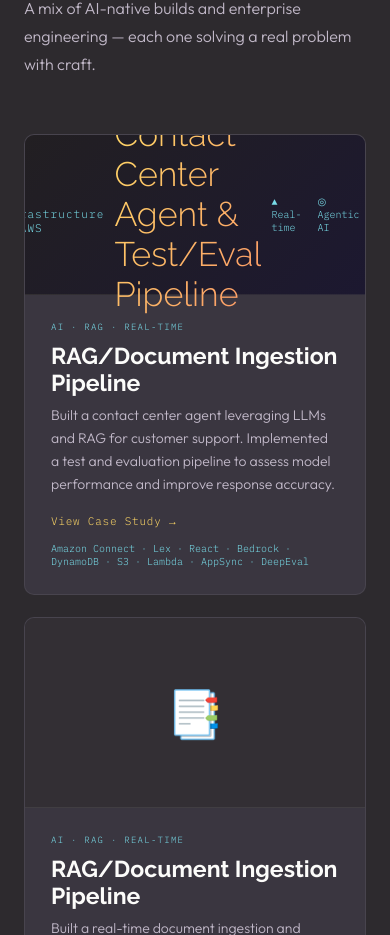
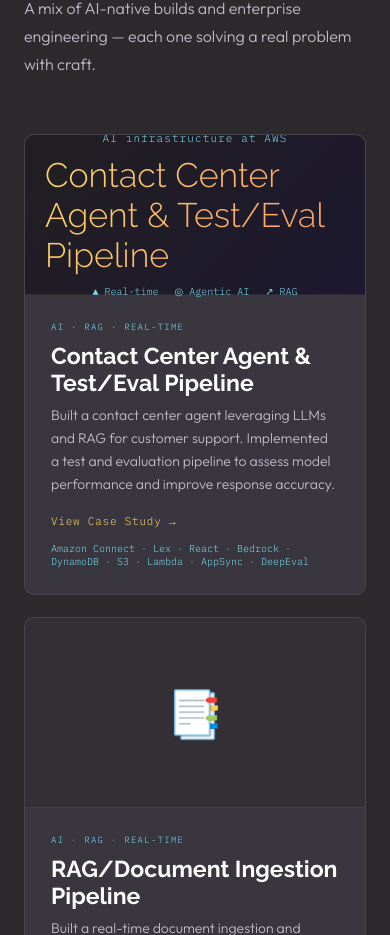
Before and after one commit to MikeLegemah5799/mleg-nextjs, a Next.js app: page / in a window 390 px wide. Shown: the part 3475-4410 px from the top of the page. Built offline with nearby package versions, Linux system fonts and the light colour scheme.

Commit message:
styling fix

```diff
--- a/app/page.tsx
+++ b/app/page.tsx
@@ -226,7 +226,7 @@ export default function Home() {
               </div>
               <div className={s.projBody}>
                 <div className={s.projTag}>AI · RAG · Real-time</div>
-                <h3 className={s.projT}>RAG/Document Ingestion Pipeline</h3>
+                <h3 className={s.projT}>Contact Center Agent & Test/Eval Pipeline</h3>
                 <p className={s.projD}>
                   Built a contact center agent leveraging LLMs and RAG for customer support. Implemented a test and evaluation pipeline to assess model performance and improve response accuracy.</p>
                 <div className={s.projLinks}>
--- a/styles/home.module.css
+++ b/styles/home.module.css
@@ -202,7 +202,7 @@
   .projectsSection { padding: 70px 24px; }
   .projGrid { grid-template-columns: 1fr; }
   .projCardFeatured { grid-column: span 1; display: flex; flex-direction: column; }
-  .projVisFeatured { height: 160px; border-right: none; border-bottom: 1px solid var(--border); flex-direction: row; gap: 10px; padding: 20px; }
+  .projVisFeatured { height: 160px; border-right: none; border-bottom: 1px solid var(--border); flex-direction: column; gap: 10px; padding: 20px; }
   .testiSection { padding: 70px 24px; }
   .testiGrid { grid-template-columns: 1fr; }
   .ctaSection { padding: 80px 24px; }
--- a/styles/projects.module.css
+++ b/styles/projects.module.css
@@ -105,5 +105,5 @@
   .projectsMain { padding: 36px 24px 60px; }
   .projGrid { grid-template-columns: 1fr; }
   .heroCard, .wideCard { grid-column: span 1; display: flex; flex-direction: column; }
-  .heroCardVis, .wideCardVis { min-height: 160px; border-right: none; border-bottom: 1px solid var(--border); flex-direction: row; gap: 10px; padding: 20px; }
+  .heroCardVis, .wideCardVis { min-height: 160px; border-right: none; border-bottom: 1px solid var(--border); flex-direction: column; gap: 10px; padding: 20px; }
 }
```
